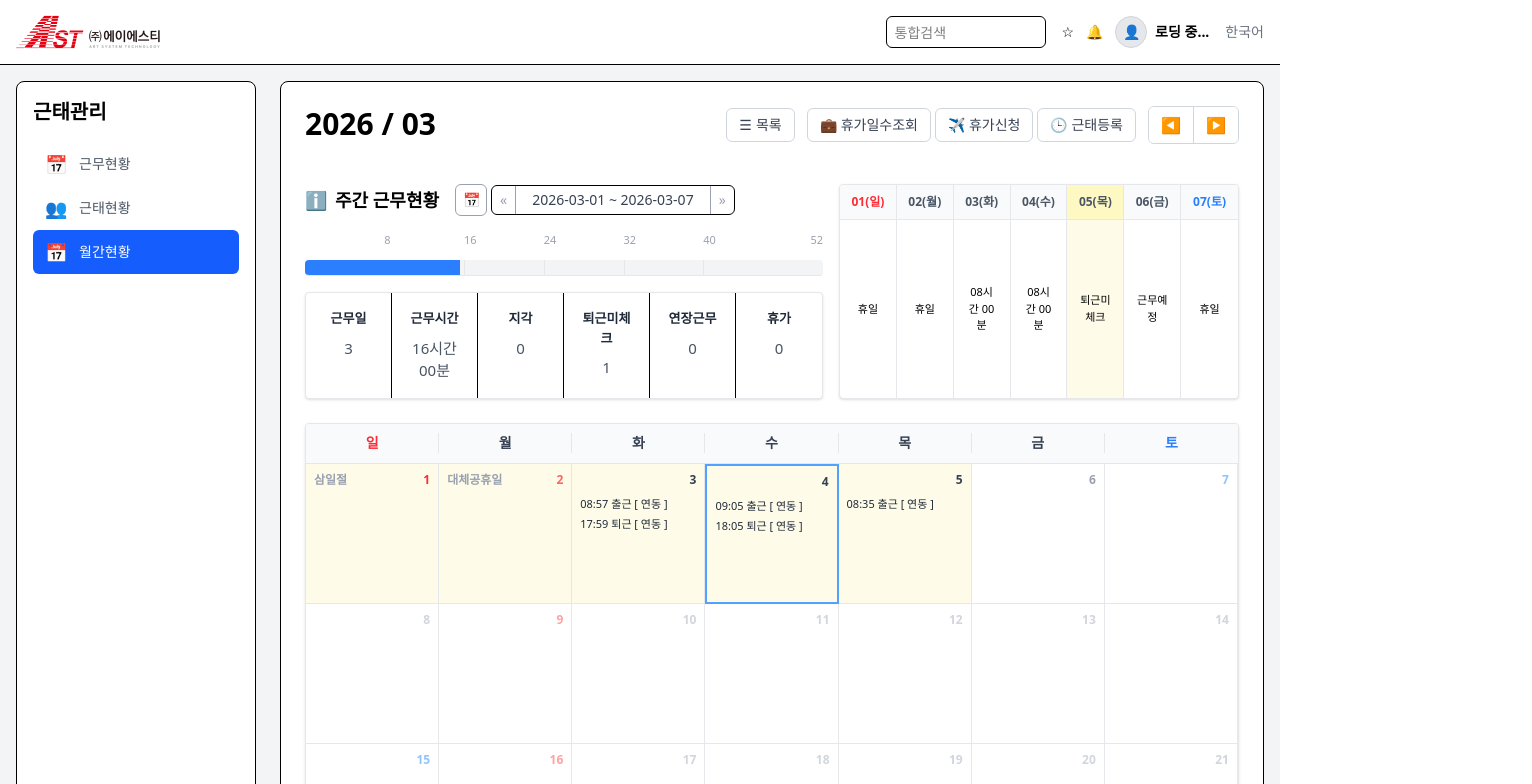
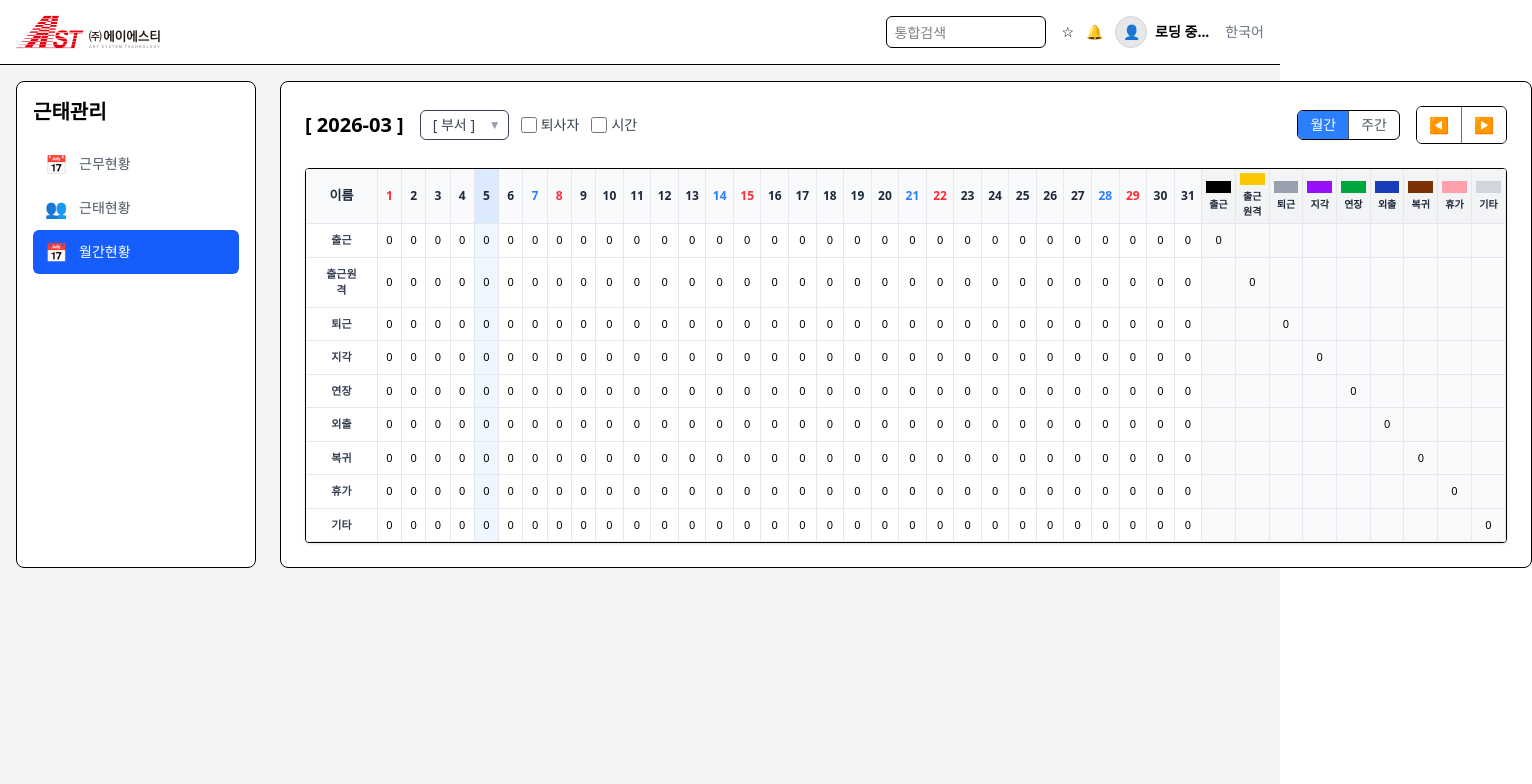
Before and after one commit to moonstar0331/ast-erp-front, a React (Vite) app: page /attendance/monthly in a window 1280 px wide. Shown: the top 784 px of the page, 1532 px wide, since content can reach past the window. Built offline with nearby package versions, Linux system fonts and the light colour scheme.

Commit message:
근태관리 > 월간현황 페이지 화면 디자인 개발

```diff
--- a/src/App.tsx
+++ b/src/App.tsx
@@ -23,6 +23,7 @@ import Layout from "@/components/Layout.tsx";
 import AttendanceLayout from "@/pages/attendance/AttendanceLayout.tsx";
 import AttendancePage from "@/pages/attendance/AttendancePage.tsx";
 import AttendanceStatusPage from "@/pages/attendance/AttendanceStatusPage.tsx";
+import AttendanceMonthlyPage from "@/pages/attendance/AttendanceMonthlyPage.tsx";
 
 function App() {
   return (
@@ -36,7 +37,7 @@ function App() {
             <Route path="/attendance" element={<AttendanceLayout />}>
                 <Route index element={<AttendancePage />} />
                 <Route path="status" element={<AttendanceStatusPage />} />
-                <Route path="monthly" element={<AttendancePage />} />
+                <Route path="monthly" element={<AttendanceMonthlyPage />} />
             </Route>
 
             {/* 사용자 정보 관련 라우팅 */}
--- /dev/null
+++ b/src/pages/attendance/AttendanceMonthlyPage.tsx
@@ -0,0 +1,105 @@
+import React from 'react';
+
+const AttendanceMonthlyPage: React.FC = () => {
+    const days = Array.from({ length: 31 }, (_, i) => i + 1);
+
+    // Day of week logic for March 2026 (1st is Sunday)
+    const getDayColor = (day: number) => {
+        const date = new Date(2026, 2, day); // March is 2
+        const dayOfWeek = date.getDay();
+        if (dayOfWeek === 0) return 'text-red-500'; // Sunday
+        if (dayOfWeek === 6) return 'text-blue-500'; // Saturday
+        return 'text-gray-800';
+    };
+
+    const categories = [
+        { name: '출근', color: 'bg-black' },
+        { name: '출근원격', color: 'bg-yellow-400' },
+        { name: '퇴근', color: 'bg-gray-400' },
+        { name: '지각', color: 'bg-purple-600' },
+        { name: '연장', color: 'bg-green-600' },
+        { name: '외출', color: 'bg-blue-800' },
+        { name: '복귀', color: 'bg-amber-900' },
+        { name: '휴가', color: 'bg-rose-300' },
+        { name: '기타', color: 'bg-gray-300' },
+    ];
+
+    return (
+        <div className="space-y-4">
+            {/* Filter Bar */}
+            <div className="flex justify-between items-center pb-2">
+                <div className="flex items-center gap-4">
+                    <h2 className="text-xl font-bold">[ 2026-03 ]</h2>
+                    <div className="flex items-center gap-3">
+                        <div className="relative">
+                            <select className="appearance-none border rounded-md px-3 py-1 text-sm bg-white pr-8 outline-none text-gray-700">
+                                <option>[ 부서 ]</option>
+                            </select>
+                            <div className="absolute right-2 top-1/2 -translate-y-1/2 pointer-events-none text-gray-400 text-xs">▼</div>
+                        </div>
+                        <label className="flex items-center gap-1 cursor-pointer text-sm text-gray-700">
+                            <input type="checkbox" className="w-4 h-4 border-gray-300 rounded" />
+                            <span>퇴사자</span>
+                        </label>
+                        <label className="flex items-center gap-1 cursor-pointer text-sm text-gray-700">
+                            <input type="checkbox" className="w-4 h-4 border-gray-300 rounded" />
+                            <span>시간</span>
+                        </label>
+                    </div>
+                </div>
+                <div className="flex items-center gap-2">
+                    <div className="flex border rounded-md overflow-hidden bg-white">
+                        <button className="px-3 py-1 text-sm font-medium bg-blue-500 text-white">월간</button>
+                        <button className="px-3 py-1 text-sm font-medium text-gray-600 border-l hover:bg-gray-50">주간</button>
+                    </div>
+                    <div className="flex border rounded-md overflow-hidden ml-2">
+                        <button className="px-3 py-1.5 hover:bg-gray-50 bg-white text-blue-500">◀</button>
+                        <button className="px-3 py-1.5 hover:bg-gray-50 border-l bg-white text-blue-500">▶</button>
+                    </div>
+                </div>
+            </div>
+
+            {/* Monthly Table Section */}
+            <div className="border rounded-sm overflow-x-auto shadow-sm bg-white">
+                <table className="w-full text-left border-collapse min-w-[1200px]">
+                    <thead>
+                        <tr className="bg-gray-50 border-b border-gray-200">
+                            <th className="px-4 py-2 text-[13px] font-bold text-gray-800 border-r border-gray-200 text-center sticky left-0 bg-gray-50 z-10 w-24">이름</th>
+                            {days.map(day => (
+                                <th
+                                    key={day}
+                                    className={`px-1 py-2 text-[12px] font-bold border-r border-gray-200 text-center w-8 ${getDayColor(day)} ${day === 5 ? 'bg-blue-100' : ''}`}
+                                >
+                                    {day}
+                                </th>
+                            ))}
+                            {categories.map((cat, idx) => (
+                                <th key={idx} className="px-1 py-1 text-[10px] font-bold text-gray-800 border-r border-gray-200 text-center w-12 bg-gray-100">
+                                    <div className={`w-full h-3 mb-1 ${cat.color}`}></div>
+                                    {cat.name}
+                                </th>
+                            ))}
+                        </tr>
+                    </thead>
+                    <tbody>
+                        {categories.map((cat, rowIdx) => (
+                            <tr key={rowIdx} className="border-b border-gray-200 hover:bg-gray-50 text-[11px]">
+                                <td className="px-4 py-2 font-bold text-gray-700 border-r border-gray-200 sticky left-0 bg-white z-10 text-center">{cat.name}</td>
+                                {days.map(day => (
+                                    <td key={day} className={`px-1 py-2 border-r border-gray-200 text-center ${day === 5 ? 'bg-blue-50' : ''}`}>0</td>
+                                ))}
+                                {categories.map((_, colIdx) => (
+                                    <td key={colIdx} className="px-1 py-2 border-r border-gray-200 text-center bg-gray-50">
+                                        {rowIdx === colIdx ? '0' : ''}
+                                    </td>
+                                ))}
+                            </tr>
+                        ))}
+                    </tbody>
+                </table>
+            </div>
+        </div>
+    );
+};
+
+export default AttendanceMonthlyPage;
```
